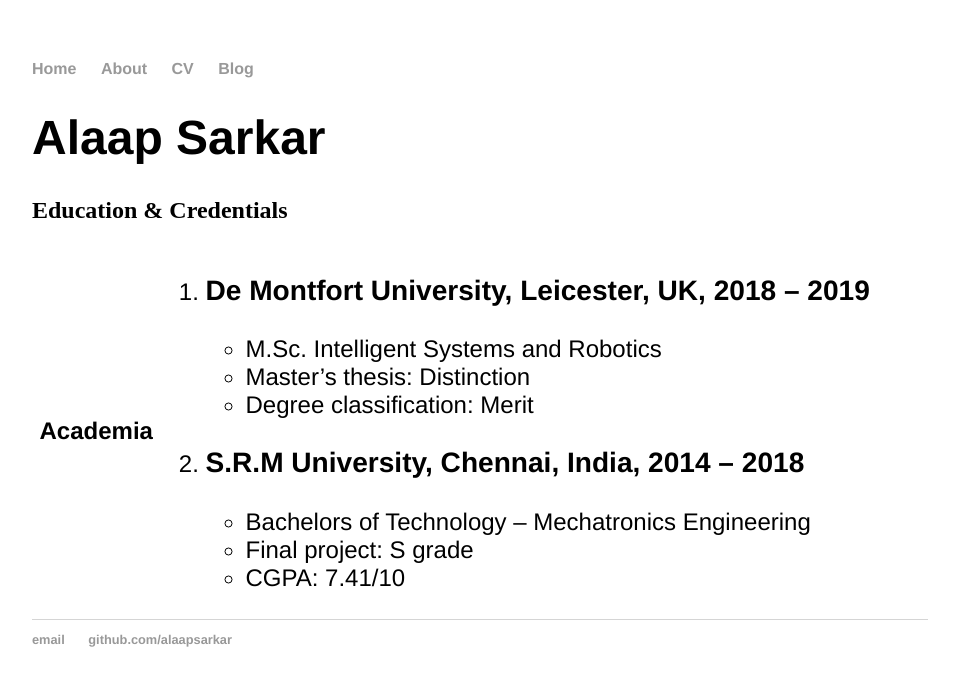
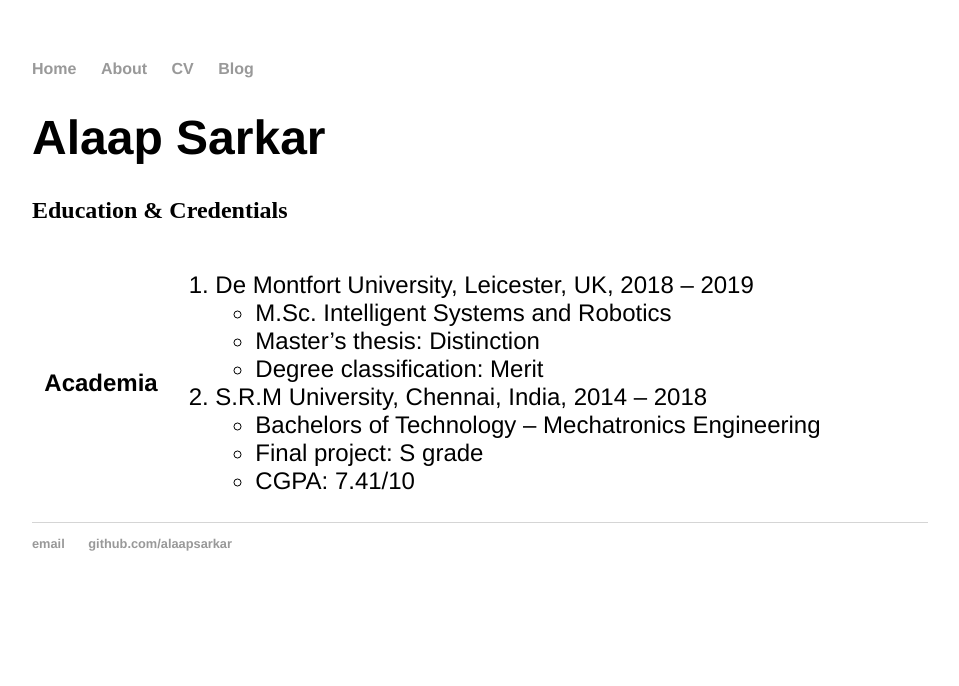
Before and after one commit to AlaapSarkar/AlaapSarkar.github.io, a Jekyll site: the page built from cv/index.html, in a window 1280 px wide. Shown: the top 686 px of the page, without its empty margins (160-1119 px from the left). Built offline with Jekyll 4.4.1, drawn with Linux system fonts in a browser that asks for light colours.

```diff
--- a/cv/index.html
+++ b/cv/index.html
@@ -10,7 +10,7 @@ title: CV
       <td>
           <ol>
             <li>
-              <h3>De Montfort University, Leicester, UK, 2018 – 2019</h3>
+              De Montfort University, Leicester, UK, 2018 – 2019
               <ul>
                 <li>M.Sc. Intelligent Systems and Robotics</li>
                 <li>Master’s thesis: Distinction</li>
@@ -18,7 +18,7 @@ title: CV
               </ul>
             </li>
             <li>
-              <h3>S.R.M University, Chennai, India, 2014 – 2018</h3>
+              S.R.M University, Chennai, India, 2014 – 2018
               <ul>
                 <li>Bachelors of Technology – Mechatronics Engineering</li>
                 <li>Final project: S grade</li>
```
